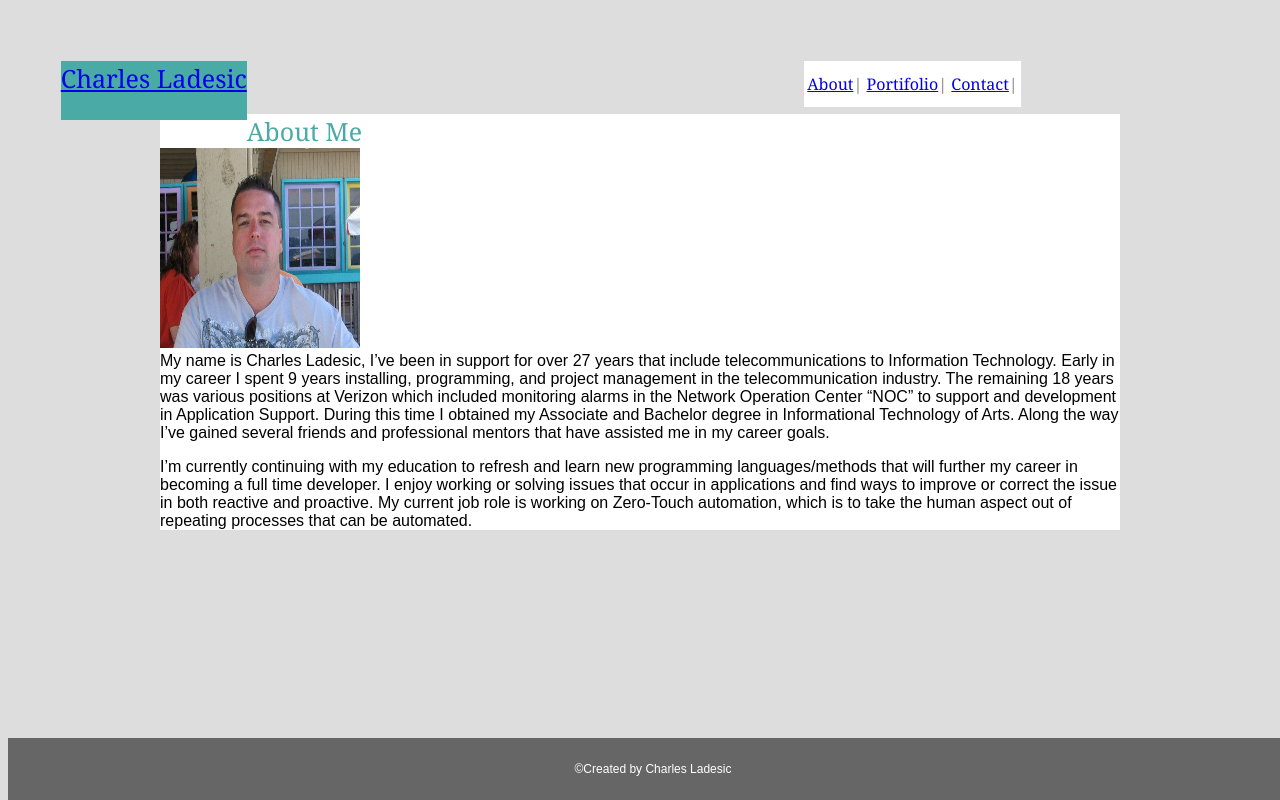
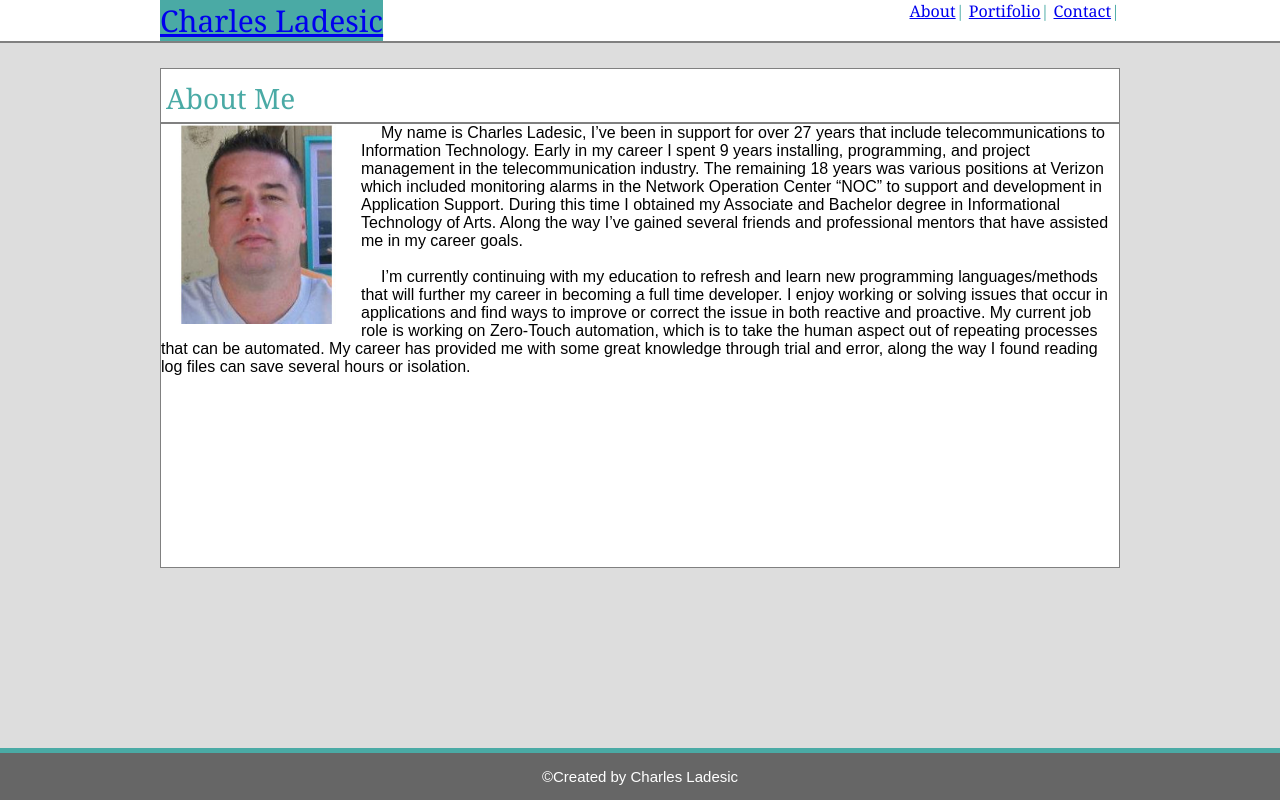
Before and after one commit to cladesic/Basic-Portfolio, a plain HTML site: page index.html in a window 1280 px wide. Drawn offline with Linux system fonts and the light colour scheme.

Commit message:
Changed up CSS and index layout

```diff
--- a/assets/css/style.css
+++ b/assets/css/style.css
@@ -1,69 +1,87 @@
+*{
+    box-sizing: border-box;
+}
+
 body{
     background-color: #dddddd;
     font-family:'Arial', 'Helvetica Neue', Helvetica, sans-serif;
-    position: center;
-}
-
-.header{
-    padding: 3.3em;
-    max-width: 960px;
-
-}
-.topNav{
-
-    background-color: #ffffff;
-    color:#777777;
-    position: center;
-    font-family: 'Georgia', Times, Times New Roman, serif
-}
-
-.topNav-name{
-    font-size: 25px;
-    float: left;
-    padding-top: 0em;
-    padding-left: 0em;
-    padding-right: 0em;
-    padding-bottom: 1em;
-    background-color: #4aaaa5;
-
-
-}
-
-.topNav-right{
-    background-color: #ffffff;
-    float: right;
-    padding: 12px 3px;
-
-
-}
-
-.mainContent{
-    background-color: #ffffff;
-    max-width: 960px;
     margin: auto;
 
 }
-
-.h1{
-    color:#4aaaa5;
+header{
+    width:100%;
+    background:#ffffff;
+    border-bottom:2px solid grey;
+}
+#headBar{
+    display:flex;
+    background: #ffffff;
+    font-family: 'Georgia', Times, Times New Roman, serif;
+    text-align:right;
+    padding: 0px;
+    margin:auto;
+    inline-size: auto;
     max-width: 960px;
-    font-family: 'Georgia', Times, Times New Roman, serif;
-    font-size: 25px;
-}
-.mainImage{
-    background-origin: padding-box;
 }
 
-.paragraph{
-    align-content: "top"
+#name{
+    font-size: 30px;
+    color:#ffffff;
+    background-color: #4aaaa5;
+    float:left;
+    margin-right: auto;
+  }
+
+#links{
+    background-color: #ffffff;
+    float:left;
+    color:#4aaaa5;
+
+}
+.main{
+    max-width: 960px;
+    margin:auto;
+    clear:both;
+    background-color: #ffffff;
+    padding-top:5px;
+    border: 1px solid gray;
+    position: relative;
+    top:25px;
+    height: 500px;
+
+}
+#h1 {
+    font-family: 'Georgia', Times, Times New Roman, serif;
+    color:#4aaaa5;
+    padding: 5px;
+    font-size: 28px;
+    border-bottom:2px solid gray;
+}
+#p1{
+    text-indent: 20px;
+    word-wrap: normal;
+}
+
+#p2{
+    text-indent: 20px;
+    word-wrap: normal;
+}
+
+#fullname{
+padding: 5px;
+}
+
+#message{
+padding: 5px;
+margin:auto;
 }
 .footer {
     background-color: #666666;
+    border-top: 5px solid #4aaaa5;
     color:#ffffff;
     text-align: center;
-    font-size: 12px;
-    padding: 12px 5px;
-    bottom:0;
-    position: fixed;
-    width: 100%;
+    font-size: 15px;
+    position: absolute;
+    bottom:0px;
+    width:100%;
 }
--- a/index.html
+++ b/index.html
@@ -9,57 +9,46 @@
     <link rel="stylesheet" href="assets\css\style.css">
 </head>
 <body>
-    <header class="header">
-    <!--Navigation and links to other navigation pages-->
-    <div class="topNav">
-
-     <!--Nav Name to left-->
-        <div class="topNav-name">
-        <a href="#name">Charles Ladesic</a>
-        </div>
-
-     <!--Nav to align right-->
-        <div class="topNav-right">
+    <!--Header and links to other navigation pages-->
+    <header>
+    <section id="headBar">
+    <section id="name">
+        <a href="#default">Charles Ladesic</a>
+    </section>
+    <section id="links">
         <a href="index.html">About</a>|
         <a href="portfolio.html">Portifolio</a>|
         <a href="contact.html">Contact</a>|
-        </div>
-    </div>
+    </section>
+    </section>
+
     </header>
+<div class="main">
+    <section id="h1">
+        About Me
+    </section>
+    <img src="assets\images\me.png" alt="Me" width="200" height="200" Align="left">
+   <!--This is the main content area-->
+    <section id="p1">
+        My name is Charles Ladesic, I’ve been in support for over 27 years that include telecommunications to Information Technology. Early in my career I spent 9 years installing, programming, and
+        project management in the telecommunication industry. The remaining 18 years was various positions at Verizon which included monitoring alarms in the Network Operation Center “NOC” to support and
+        development in Application Support. During this time I obtained my Associate and Bachelor degree in Informational Technology of Arts.
+        Along the way I’ve gained several friends and professional mentors that have assisted me in my career goals.
+     <br> <br>
+     </section>
+    <section id="p2">
+        I’m currently continuing with my education to refresh and learn new programming languages/methods that will further my career in becoming a full time developer.
+        I enjoy working or solving issues that occur in applications and find ways to improve or correct the issue in both reactive and proactive. My current job role is working on
+        Zero-Touch automation, which is to take the human aspect out of repeating processes that can be automated. My career has provided me with some great knowledge through trial and error, along the way I found reading
+        log files can save several hours or isolation.
+    <br>
+    </section>
 
-
-
-   <!--This is the main content area-->
-    <div class="mainContent">
-        <div class="h1">
-          About Me
-        </div>
-
-        <img src="assets\images\003.jpg" alt="Charles Ladesic" style="width:200px;height:200px">
-       <div class="paragraph" p>  My name is Charles Ladesic, I’ve been in support for over 27 years that include telecommunications to
-            Information Technology. Early in my career I spent 9 years installing, programming, and project
-            management in the telecommunication industry. The remaining 18 years was various positions at
-            Verizon which included monitoring alarms in the Network Operation Center “NOC” to support and
-            development in Application Support. During this time I obtained my Associate and Bachelor degree in
-            Informational Technology of Arts. Along the way I’ve gained several friends and professional mentors
-            that have assisted me in my career goals.
-        </p>
-        <p>
-            I’m currently continuing with my education to refresh and learn new programming languages/methods
-            that will further my career in becoming a full time developer. I enjoy working or solving issues that occur
-            in applications and find ways to improve or correct the issue in both reactive and proactive. My current
-            job role is working on Zero-Touch automation, which is to take the human aspect out of repeating
-            processes that can be automated.
-        <br></p>
-        </div>
-
-    </div>
-
-
+ </div>
     <!--This is the footer with the special character for copyright-->
     <div class="footer">
         <p>&copy;Created by Charles Ladesic</p>
     </div>
-
+ </main>
 </body>
 </html>
```
Also changed, not shown: contact.html (+29 -24 lines), portfolio.html (+22 -23 lines), assets/images/001.jpg (deleted), assets/images/002.jpg (deleted), assets/images/003.jpg (deleted), assets/images/me.png (added).
